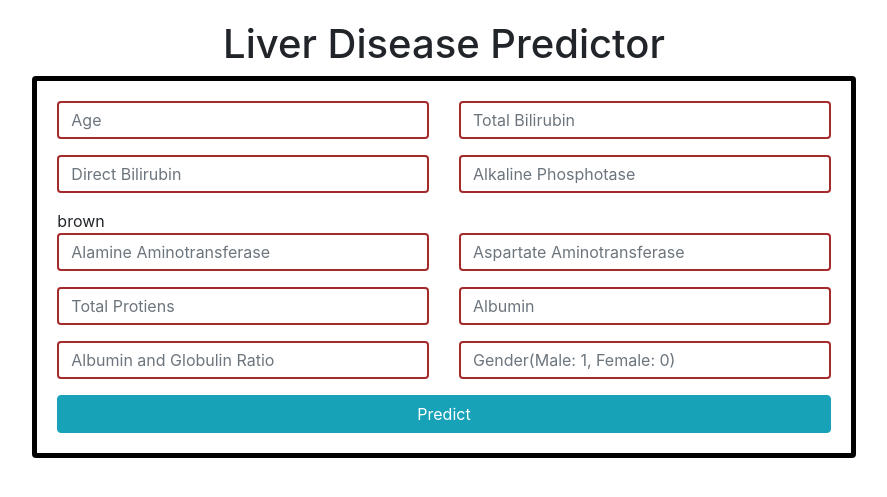
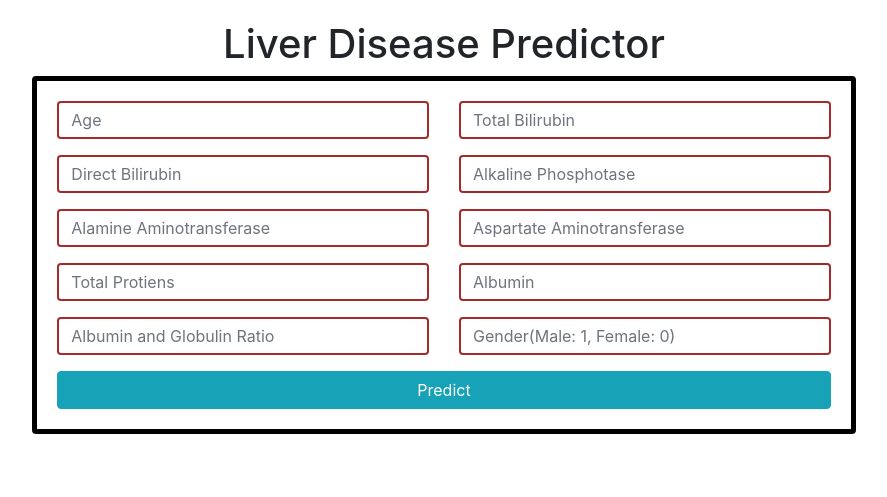
Before and after one commit to divyanshs27/Major-Project, a Flask app: page /liver in a window 1280 px wide. Shown: the part 76-573 px from the top of the page, without its empty margins (196-1083 px from the left). Run offline with Flask 2, Linux system fonts and the light colour scheme; some libraries are stand-ins or nearby versions.

Commit message:
minor changes

```diff
--- a/templates/liver.html
+++ b/templates/liver.html
@@ -23,7 +23,7 @@
                     <div class="col-md-6">
                         <div class="form-group">
                             <input style="border: 2px solid brown;" class="form-control" type="text" name="Direct_Bilirubin" placeholder="Direct Bilirubin">
-                        </div>brown
+                        </div>
                     </div>
                     <div class="col-md-6">
                         <div class="form-group">
```
